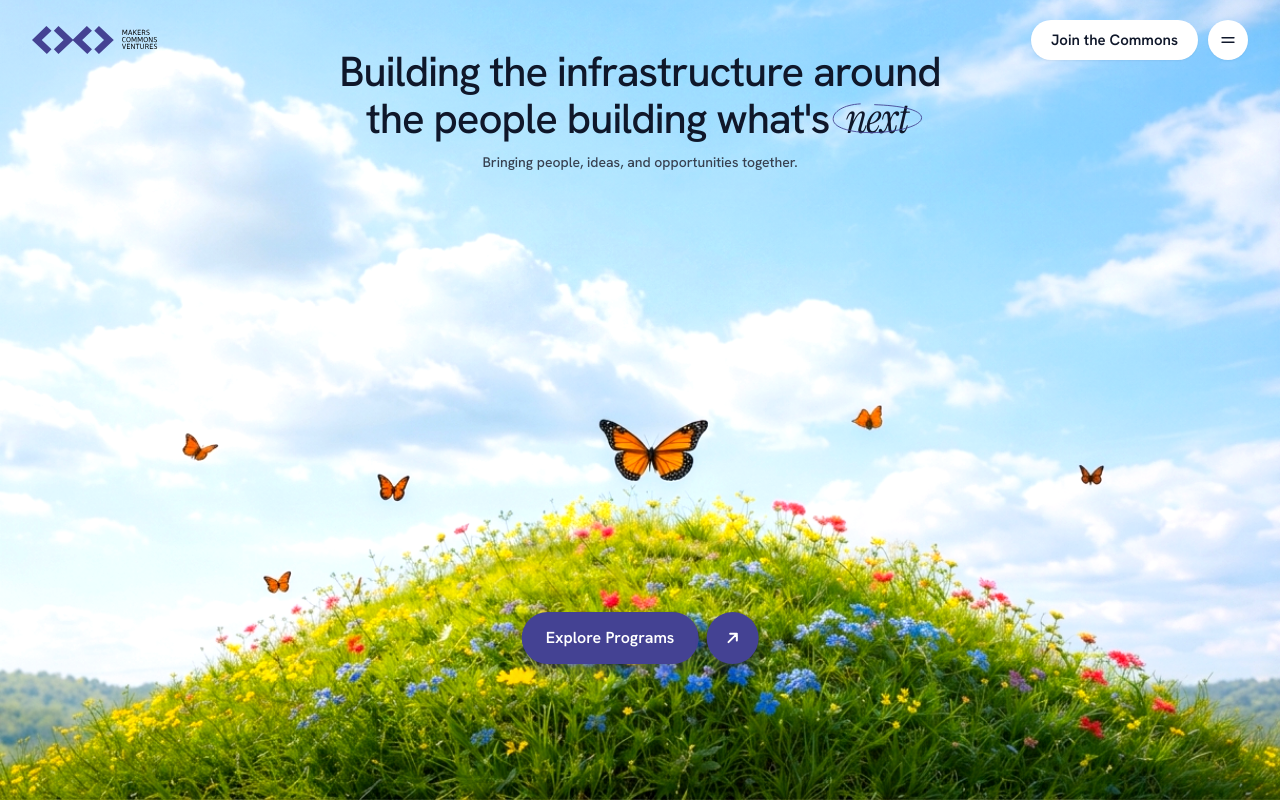
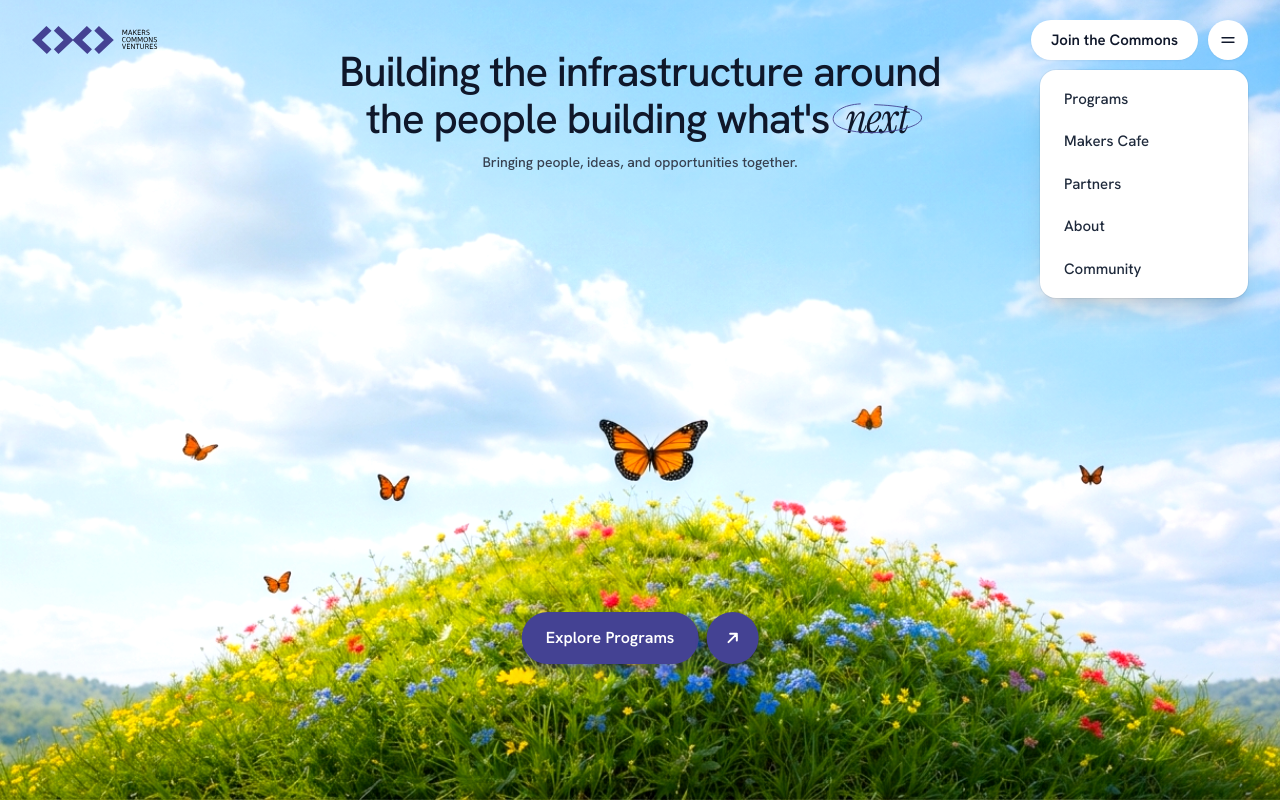
Before and after one commit to DanielMkama/makers-commos, a website: page index.html in a window 1280 px wide. Both pictures are taken after a click on the button "Open menu". Drawn offline with nearby package versions, Linux system fonts and the light colour scheme.

Commit message:
Add navigation bar options and layout updates

```diff
--- a/index.html
+++ b/index.html
@@ -64,15 +64,35 @@
           >
             Join the Commons
           </a>
+
+          <div class="relative">
             <button
+              id="navToggle"
               type="button"
               aria-label="Open menu"
+              aria-haspopup="true"
+              aria-expanded="false"
+              aria-controls="navMenu"
               class="grid h-10 w-10 shrink-0 place-items-center rounded-full bg-white text-slate-900 shadow-sm transition hover:bg-white/90"
             >
               <svg class="h-[18px] w-[18px]" viewBox="0 0 24 24" fill="none" stroke="currentColor" stroke-width="1.75" stroke-linecap="round">
                 <path d="M4 9h16M4 15h16" />
               </svg>
             </button>
+
+            <nav
+              id="navMenu"
+              aria-label="Primary"
+              hidden
+              class="absolute right-0 top-[calc(100%+0.6rem)] z-50 w-52 rounded-2xl bg-white p-2 shadow-xl ring-1 ring-black/5"
+            >
+              <a href="#" class="block rounded-xl px-4 py-2.5 text-[15px] font-medium text-slate-800 transition hover:bg-slate-100">Programs</a>
+              <a href="#" class="block rounded-xl px-4 py-2.5 text-[15px] font-medium text-slate-800 transition hover:bg-slate-100">Makers Cafe</a>
+              <a href="#" class="block rounded-xl px-4 py-2.5 text-[15px] font-medium text-slate-800 transition hover:bg-slate-100">Partners</a>
+              <a href="#" class="block rounded-xl px-4 py-2.5 text-[15px] font-medium text-slate-800 transition hover:bg-slate-100">About</a>
+              <a href="#" class="block rounded-xl px-4 py-2.5 text-[15px] font-medium text-slate-800 transition hover:bg-slate-100">Community</a>
+            </nav>
+          </div>
         </div>
       </header>
 
@@ -146,5 +166,42 @@
     </div>
   </section>
 
+  <script>
+    // Nav dropdown: toggle on the menu icon, close on outside-click / Escape / item pick
+    (function () {
+      var toggle = document.getElementById('navToggle');
+      var menu = document.getElementById('navMenu');
+      if (!toggle || !menu) return;
+
+      function onDocClick(e) {
+        if (!menu.contains(e.target) && !toggle.contains(e.target)) closeMenu();
+      }
+      function onKey(e) {
+        if (e.key === 'Escape') { closeMenu(); toggle.focus(); }
+      }
+      function openMenu() {
+        menu.hidden = false;
+        toggle.setAttribute('aria-expanded', 'true');
+        toggle.setAttribute('aria-label', 'Close menu');
+        document.addEventListener('click', onDocClick, true);
+        document.addEventListener('keydown', onKey);
+      }
+      function closeMenu() {
+        menu.hidden = true;
+        toggle.setAttribute('aria-expanded', 'false');
+        toggle.setAttribute('aria-label', 'Open menu');
+        document.removeEventListener('click', onDocClick, true);
+        document.removeEventListener('keydown', onKey);
+      }
+
+      toggle.addEventListener('click', function (e) {
+        e.stopPropagation();
+        if (menu.hidden) openMenu(); else closeMenu();
+      });
+      menu.addEventListener('click', function (e) {
+        if (e.target.closest('a')) closeMenu();
+      });
+    })();
+  </script>
 </body>
 </html>
```
Lines whose indentation alone changed are shown as unchanged.
